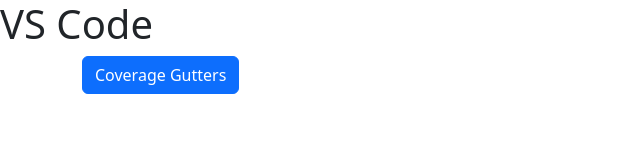
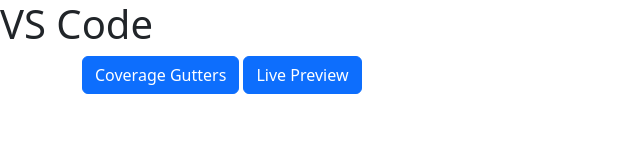
Before and after one commit to r-ohno/tradingview, a plain HTML site: page vscode.html in a window 1280 px wide. Shown: the whole page, without its empty margins (0-640 px from the left). Drawn offline with nearby package versions, Linux system fonts and the light colour scheme.

Commit message:
Live Preview 追加

```diff
--- a/vscode.html
+++ b/vscode.html
@@ -10,6 +10,8 @@
     <h1>VS Code</h1>
     <div class="container">
         <a href="./vsix/ryanluker.vscode-coverage-gutters-2.13.0.vsix" class="btn btn-primary" target="_blank">Coverage Gutters</a>
+        <a href="./vsix/ms-vscode.live-server-0.4.15.vsix" class="btn btn-primary" target="_blank">Live Preview</a>
+
     </div>
 
     <script src="https://cdn.jsdelivr.net/npm/@popperjs/core@2.11.8/dist/umd/popper.min.js" integrity="sha384-I7E8VVD/ismYTF4hNIPjVp/Zjvgyol6VFvRkX/vR+Vc4jQkC+hVqc2pM8ODewa9r" crossorigin="anonymous"></script>
```
